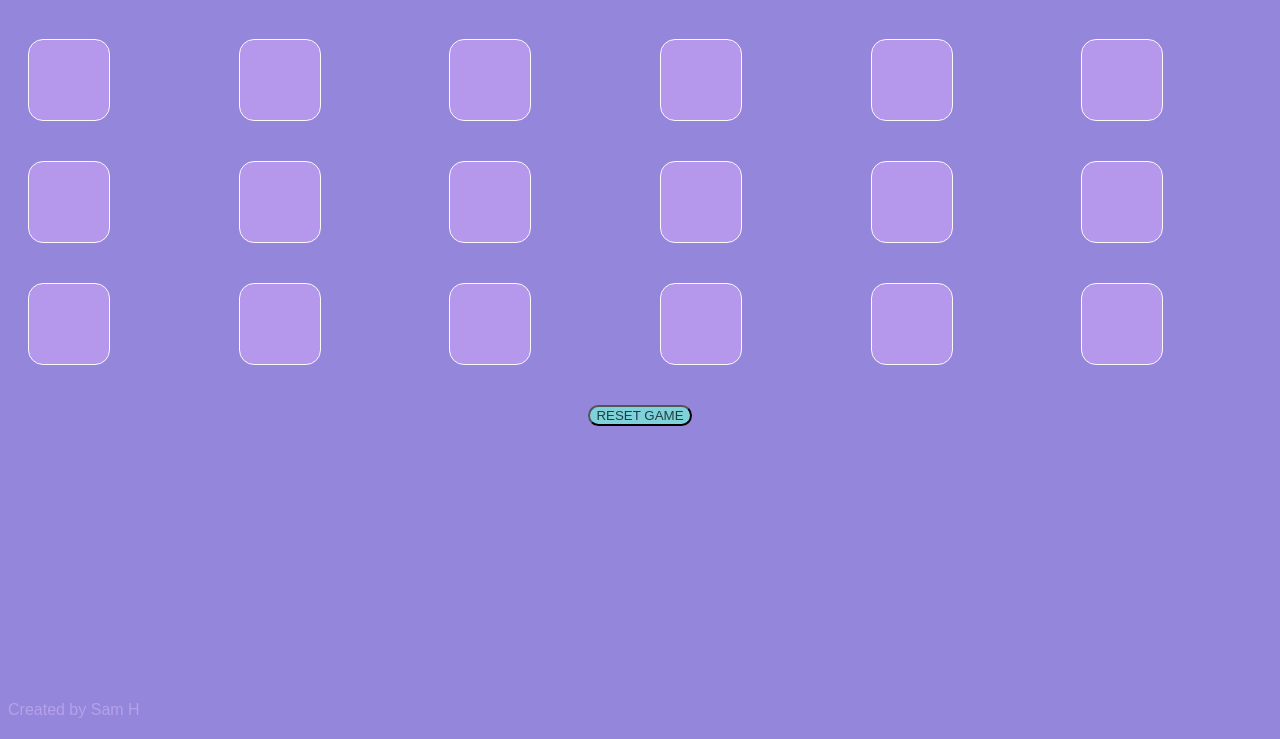
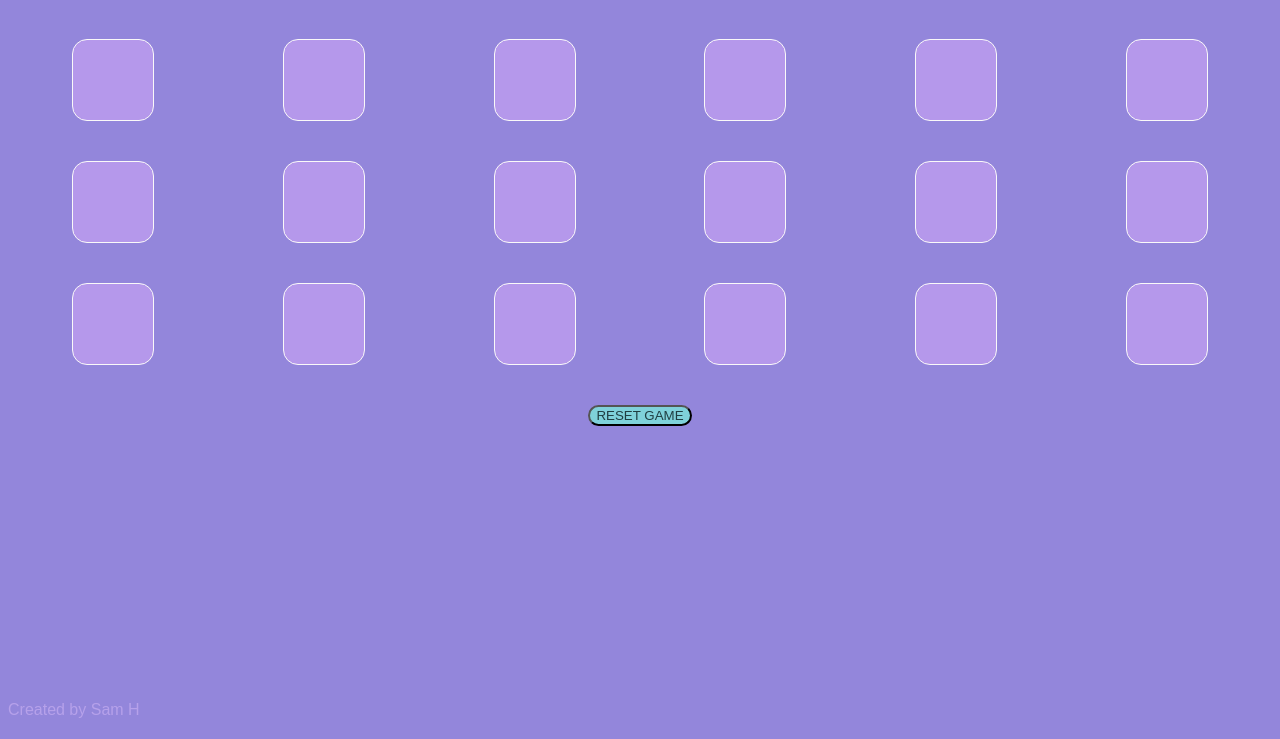
Before and after one commit to 5amlim/project-1, a plain HTML site: page index.html in a window 1280 px wide. Shown: the part 61-800 px from the top of the page. Drawn offline with Linux system fonts and the light colour scheme.

Commit message:
center the tiles

```diff
--- a/css/style.css
+++ b/css/style.css
@@ -33,6 +33,7 @@
         "rB rB rB rB rB rB"
         "rC rC rC rC rC rC"
     ;
+    place-items: center;
 }
 
 #a1 #a2 #a3 #a4 #a5 #a6 {
```
Also changed, not shown: 1 other file.
